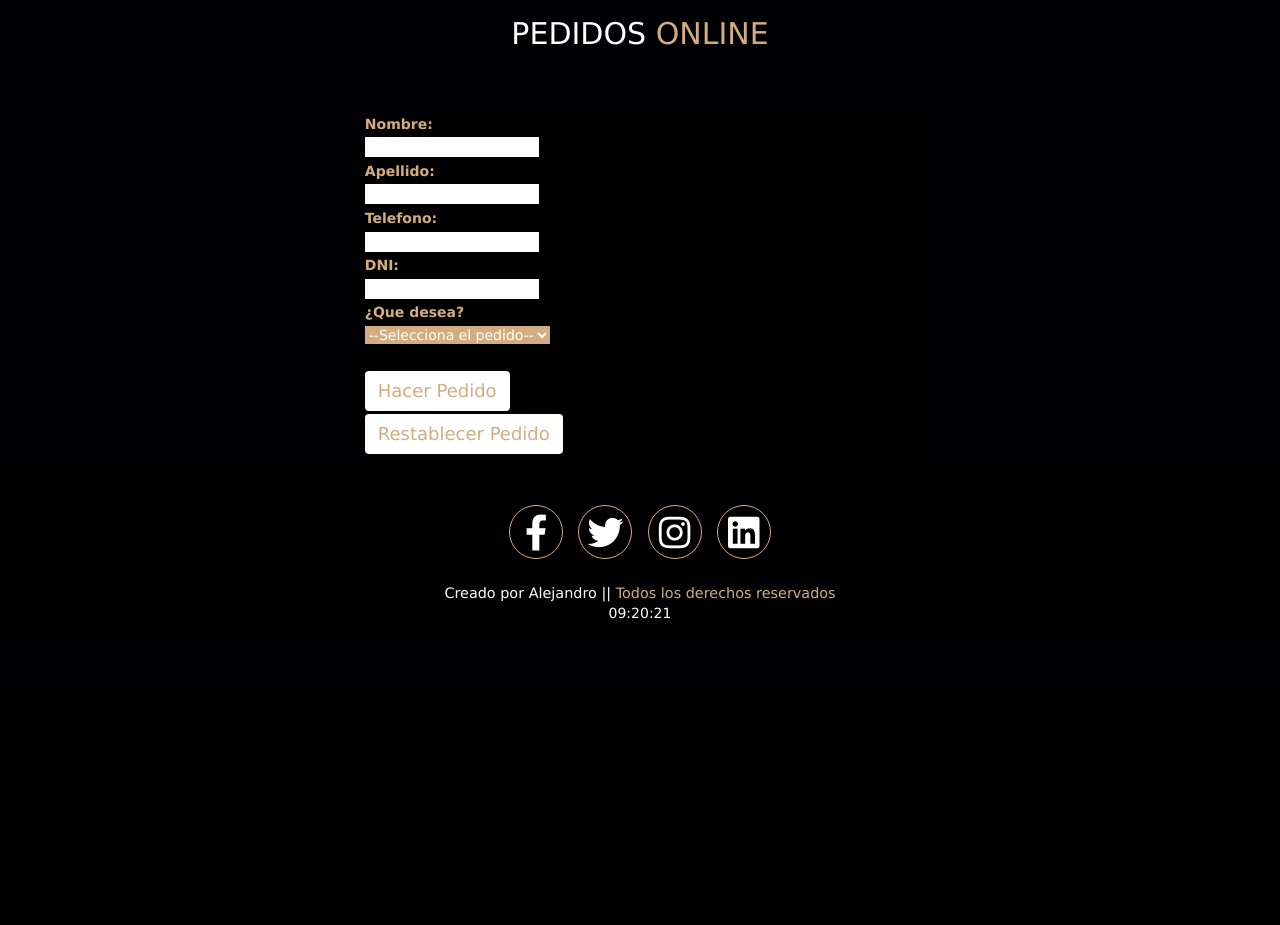
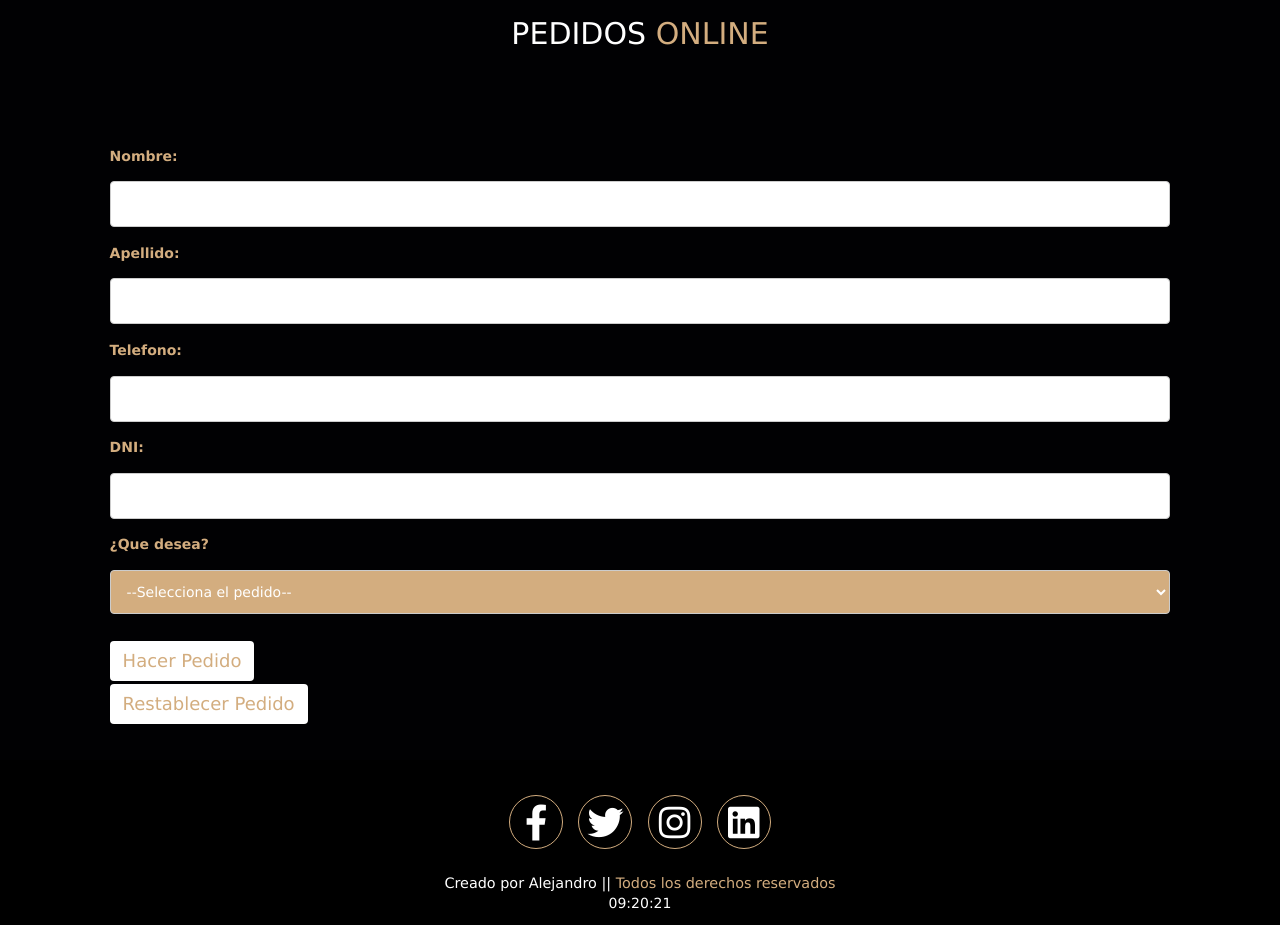
Before and after one commit to AlejandroSO-web/bakery, a Symfony app: template templates/page/contacto.html.twig in a window 1280 px wide. Shown: the part 115-1040 px from the top of the page. Before the commit the page ends 734 px from the top, so only its background shows below. Run offline with Twig, Linux system fonts and the light colour scheme; the template is opened without the code that fills it, so the values that code supplies are empty; some libraries are stand-ins or nearby versions.

Commit message:
nuevo form

```diff
--- a/public/css/estilo.css
+++ b/public/css/estilo.css
@@ -118,6 +118,14 @@ section{
     line-height: 1.8;
 
 }
+
+@media screen and (max-width: 600px) {
+    .col-25, .col-75, input[type=submit] {
+      width: 100%;
+      margin-top: 0;
+    }
+  }
+
 @media (max-width:991px) {
     html{
         font-size: medium;
@@ -176,13 +184,6 @@ section{
     text-transform: uppercase;
     color: white;
 }
-/* .inicio .contenido p{
-    font-size: 20px;
-    font-weight: lighter;
-    line-height: 2.5;
-    text-transform: uppercase;
-    color: white;
-} */
 
 /* productos.html */
 
@@ -254,30 +255,33 @@ div.container::before{
 }
 
 /*contacto.html*/
-.contacto .direccion{
-    display: flex;
-    align-items: center;
-    align-content: center;
-    background: black;
-    width: 50%;
-    margin-left: auto;
-    margin-right: auto;
+
+.direccion{
+    border-radius: 5px;
+    padding: 20px;
 }
 .contacto .titulo{
-    text-align: center;
     color: #fff;
     text-transform: uppercase;
     font-size: 30px;
-    position: relative;
     padding-top: 100px;
 }
 .contacto .titulo span{
     color: #d3ad7f;
     text-transform: uppercase;
 }
-.contacto .direccion form{
- flex:1 1 10rem;
-}
+
+.col-25 {
+    float: left;
+    width: 25%;
+    margin-top: 6px;
+  }
+
+  .col-75 {
+    float: left;
+    width: 75%;
+    margin-top: 6px;
+  }
 
 .contacto .direccion form label  {
     display: flex;
@@ -285,19 +289,19 @@ div.container::before{
     margin-top: 0.2rem;
     margin-bottom: 0.2rem;
     color: #d3ad7f;
+    width: 1000px;
 }
 
 .contacto .direccion form input  {
-    display: flex;
+    display: block;
     align-content: center;
     margin-top: 0.2rem;
     margin-bottom: 0.2rem;
     background:#fff ;
     color: #d3ad7f;
-
 }
 .contacto .direccion form select{
-    display:flex;
+    display:block;
     align-content: center;
     margin-top: 0.2rem;
     margin-bottom: 0.2rem;
@@ -309,6 +313,25 @@ select{
     cursor: pointer;
 }
 
+.contacto .direccion form button{
+    display: inline-block;
+}
+input[type=text], select, textarea {
+    width: 100%;
+    padding: 12px;
+    border: 1px solid #ccc;
+    border-radius: 4px;
+    resize: vertical;
+  }
+.row:after {
+    content: "";
+    display: table;
+    clear: both;
+  }
+  label {
+    padding: 12px 12px 12px 0;
+    display: inline-block;
+  }
 
 /*footer*/
 
```
